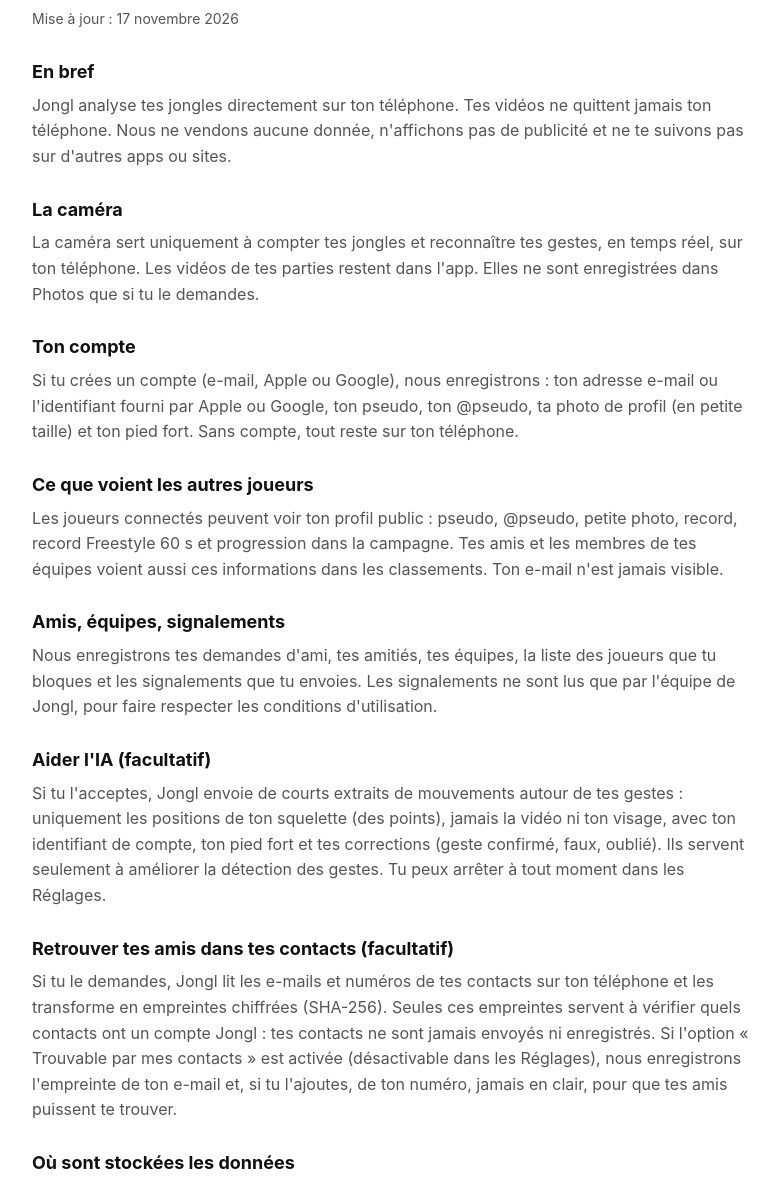
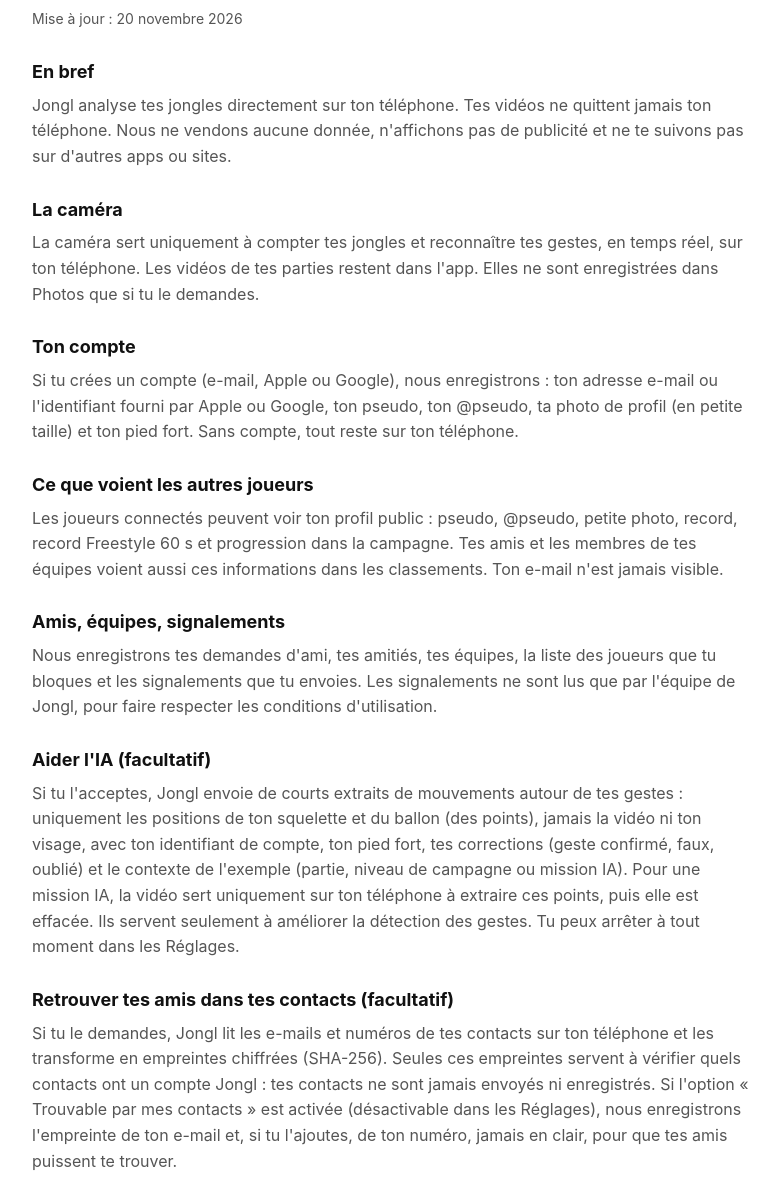
Before and after one commit to ybomourra-dot/jongl, a plain HTML site: page confidentialite.html in a window 1280 px wide. Shown: the part 110-1291 px from the top of the page, without its empty margins (248-1027 px from the left). Drawn offline with Linux system fonts and the light colour scheme.

Commit message:
Update confidentialite.html

```diff
--- a/confidentialite.html
+++ b/confidentialite.html
@@ -3,13 +3,13 @@
 <style>:root{--bg:#0b0b0c;--ink:#f2f2f2;--muted:#a7a7ad;--lime:#C6F432}@media (prefers-color-scheme: light){:root{--bg:#fff;--ink:#111;--muted:#555;--lime:#4f8200}}
 body{margin:0;background:var(--bg);color:var(--ink);font:16px/1.6 -apple-system,system-ui,sans-serif}main{max-width:720px;margin:0 auto;padding:40px 20px}
 h1{font-size:30px;margin:0 0 4px}.brand{color:var(--lime);font-weight:800;letter-spacing:2px}.upd{color:var(--muted);font-size:14px;margin-bottom:28px}h2{font-size:18px;margin:26px 0 6px}p{margin:0;color:var(--muted)}a{color:var(--lime)}</style></head>
-<body><main><div class="brand">JONGL</div><h1>Politique de confidentialité</h1><div class="upd">Mise à jour : 17 novembre 2026</div>
+<body><main><div class="brand">JONGL</div><h1>Politique de confidentialité</h1><div class="upd">Mise à jour : 20 novembre 2026</div>
 <h2>En bref</h2><p>Jongl analyse tes jongles directement sur ton téléphone. Tes vidéos ne quittent jamais ton téléphone. Nous ne vendons aucune donnée, n&#x27;affichons pas de publicité et ne te suivons pas sur d&#x27;autres apps ou sites.</p>
 <h2>La caméra</h2><p>La caméra sert uniquement à compter tes jongles et reconnaître tes gestes, en temps réel, sur ton téléphone. Les vidéos de tes parties restent dans l&#x27;app. Elles ne sont enregistrées dans Photos que si tu le demandes.</p>
 <h2>Ton compte</h2><p>Si tu crées un compte (e-mail, Apple ou Google), nous enregistrons : ton adresse e-mail ou l&#x27;identifiant fourni par Apple ou Google, ton pseudo, ton @pseudo, ta photo de profil (en petite taille) et ton pied fort. Sans compte, tout reste sur ton téléphone.</p>
 <h2>Ce que voient les autres joueurs</h2><p>Les joueurs connectés peuvent voir ton profil public : pseudo, @pseudo, petite photo, record, record Freestyle 60 s et progression dans la campagne. Tes amis et les membres de tes équipes voient aussi ces informations dans les classements. Ton e-mail n&#x27;est jamais visible.</p>
 <h2>Amis, équipes, signalements</h2><p>Nous enregistrons tes demandes d&#x27;ami, tes amitiés, tes équipes, la liste des joueurs que tu bloques et les signalements que tu envoies. Les signalements ne sont lus que par l&#x27;équipe de Jongl, pour faire respecter les conditions d&#x27;utilisation.</p>
-<h2>Aider l&#x27;IA (facultatif)</h2><p>Si tu l&#x27;acceptes, Jongl envoie de courts extraits de mouvements autour de tes gestes : uniquement les positions de ton squelette (des points), jamais la vidéo ni ton visage, avec ton identifiant de compte, ton pied fort et tes corrections (geste confirmé, faux, oublié). Ils servent seulement à améliorer la détection des gestes. Tu peux arrêter à tout moment dans les Réglages.</p>
+<h2>Aider l&#x27;IA (facultatif)</h2><p>Si tu l&#x27;acceptes, Jongl envoie de courts extraits de mouvements autour de tes gestes : uniquement les positions de ton squelette et du ballon (des points), jamais la vidéo ni ton visage, avec ton identifiant de compte, ton pied fort, tes corrections (geste confirmé, faux, oublié) et le contexte de l&#x27;exemple (partie, niveau de campagne ou mission IA). Pour une mission IA, la vidéo sert uniquement sur ton téléphone à extraire ces points, puis elle est effacée. Ils servent seulement à améliorer la détection des gestes. Tu peux arrêter à tout moment dans les Réglages.</p>
 <h2>Retrouver tes amis dans tes contacts (facultatif)</h2><p>Si tu le demandes, Jongl lit les e-mails et numéros de tes contacts sur ton téléphone et les transforme en empreintes chiffrées (SHA-256). Seules ces empreintes servent à vérifier quels contacts ont un compte Jongl : tes contacts ne sont jamais envoyés ni enregistrés. Si l&#x27;option « Trouvable par mes contacts » est activée (désactivable dans les Réglages), nous enregistrons l&#x27;empreinte de ton e-mail et, si tu l&#x27;ajoutes, de ton numéro, jamais en clair, pour que tes amis puissent te trouver.</p>
 <h2>Où sont stockées les données</h2><p>Les données en ligne sont hébergées par Google Firebase (Authentication et Firestore), dans des centres de données situés dans l&#x27;Union européenne.</p>
 <h2>Combien de temps</h2><p>Tes données sont conservées tant que ton compte existe. Quand tu supprimes ton compte, ton profil, ton pseudo, tes amis, tes équipes, tes empreintes de contact et tes contributions à l&#x27;IA sont effacés de nos serveurs, et les données de l&#x27;app sont effacées de ton téléphone.</p>
```
